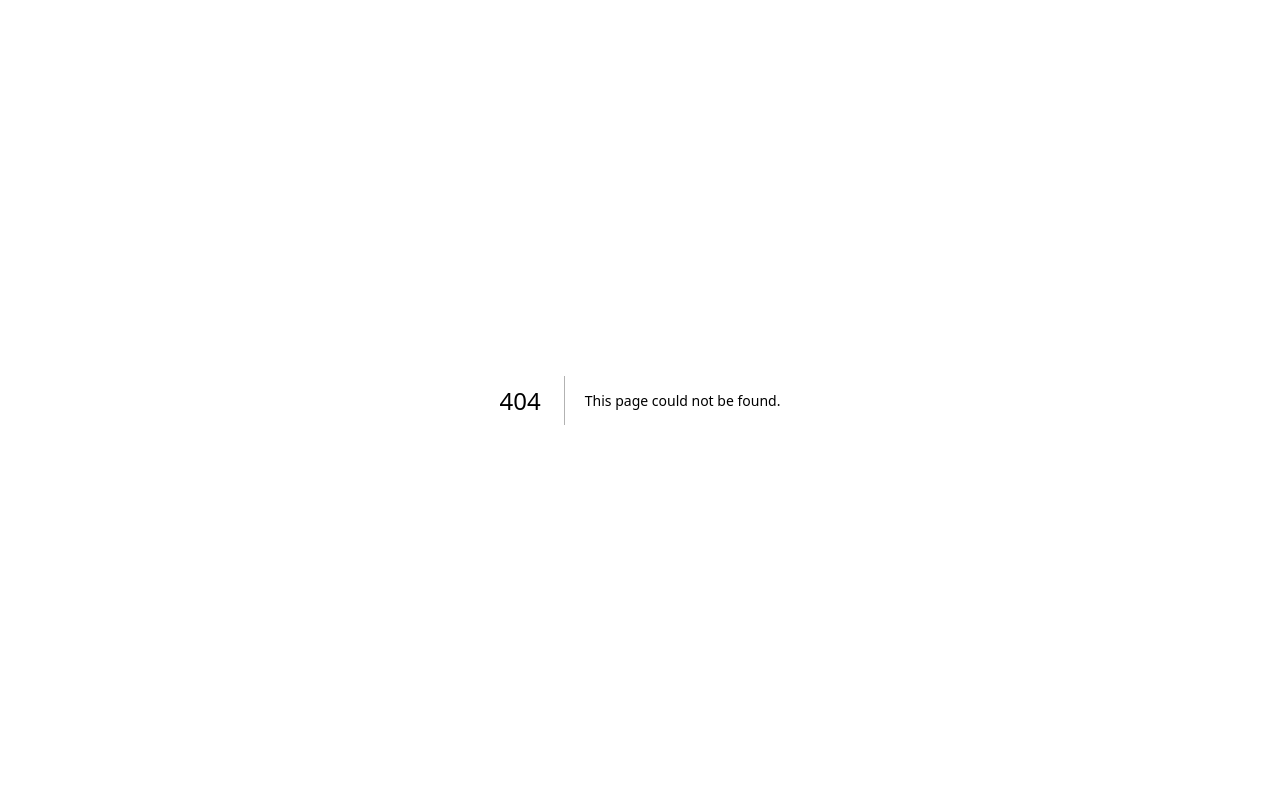
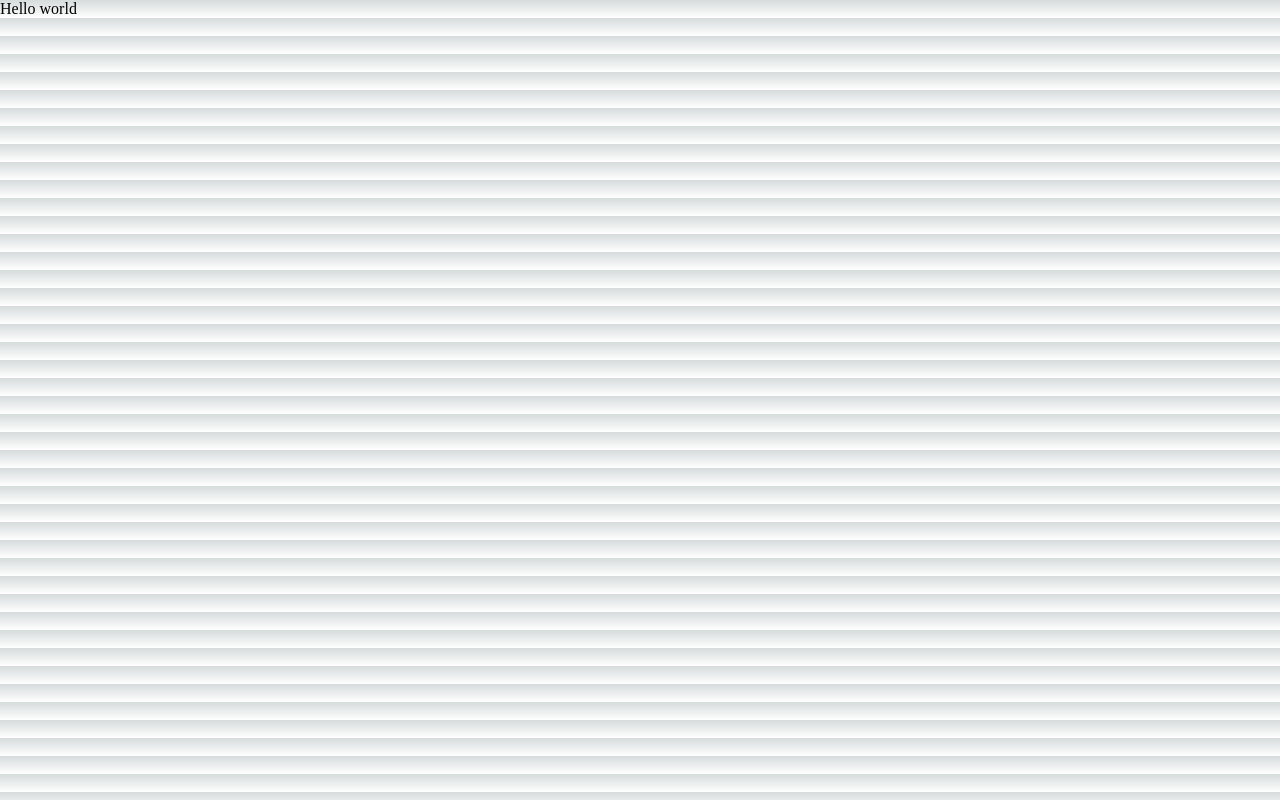
Before and after one commit to lunia56/instagram.ui, a Next.js app: page /signup in a window 1280 px wide. Before the commit this address had no page. Built offline with nearby package versions, Linux system fonts and the light colour scheme.

Commit message:
initial commit

```diff
--- /dev/null
+++ b/src/pages/signup.tsx
@@ -0,0 +1,12 @@
+import React from 'react';
+import {NextPage} from 'next';
+
+const SignUpPage:NextPage = () => {
+    return (
+        <div>
+            <p>Hello world</p>
+        </div>
+    );
+};
+
+export default SignUpPage;
```
